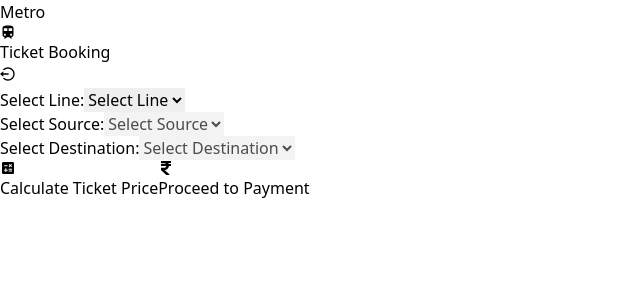
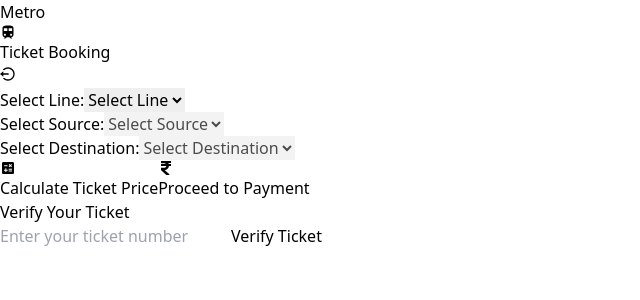
Before and after one commit to CodeWithFarhaan/MetroApp, a React (Vite) app in the folder frontend/: page / in a window 1280 px wide. Shown: the top 300 px of the page, without its empty margins (0-640 px from the left). Built offline with nearby package versions, Linux system fonts and the light colour scheme; sample sign-in values are in the browser's storage.

Commit message:
added verify ticket

```diff
--- a/frontend/src/api.js
+++ b/frontend/src/api.js
@@ -29,3 +29,10 @@
         Authorization: `Bearer ${localStorage.getItem('token')}`
     }
 });
+
+export const verifyTicketToken = (ticketToken) => api.post('/verify-ticket-token',{ticketToken},{
+    headers:{
+        'Content-Type':'application/json',
+        Authorization: `Bearer ${localStorage.getItem('token')}`
+    }
+});
--- a/frontend/src/components/Dashboard.jsx
+++ b/frontend/src/components/Dashboard.jsx
@@ -1,5 +1,5 @@
 import React, { useState, useEffect } from "react";
-import { initiatePayment } from "../api.js"; // API call
+import { initiatePayment, verifyTicketToken } from "../api.js"; // API call
 import Logout from "./Logout.jsx";
 import { IoMdTrain } from "react-icons/io";
 import { MdCalculate } from "react-icons/md";
@@ -32,14 +32,23 @@
   const [destination, setDestination] = useState("");
   const [price, setPrice] = useState(0);
   const [stations, setStations] = useState([]);
+  const [ticketToken, setTicketToken] = useState(
+    localStorage.getItem("ticketToken") || ""
+  );
+  const [ticket, setTicket] = useState(null);
   const [error, setError] = useState("");
   const [success, setSuccess] = useState("");
   const token = localStorage.getItem("token");
 
+  if (!token) {
+    window.location.href = "/login";
+  }
+
   useEffect(() => {
-    if (!token) {
-      window.location.href = "/login";
-    }
+    setTicketToken("");
+  }, []);
+
+  useEffect(() => {
     if (selectedLine) {
       const lineData = metroData.find((line) => line.line === selectedLine);
       setStations(lineData ? lineData.stations : []);
@@ -68,20 +77,46 @@
 
   const handlePayment = async () => {
     if (!source || !destination || price === 0) {
-      setError("Complete all fields and calculate the price before proceeding.");
+      setError(
+        "Complete all fields and calculate the price before proceeding."
+      );
       return;
     }
 
-    setError("");  // Reset error state before processing payment
+    setError(""); // Reset error state before processing payment
     setSuccess(""); // Reset success state
 
     try {
       const paymentData = { source, destination, price };
       const response = await initiatePayment(paymentData);
       console.log(response);
-      setSuccess(`Payment successful! Ticket Token: ${response.data.ticket.token}`);
+      setSuccess(
+        `Payment successful! Ticket Token: ${response.data.ticket.token}`
+      );
     } catch (err) {
       setError("An error occurred during payment. Please try again.");
+      console.error(err);
+    }
+  };
+
+  const handleVerifyTicket = async () => {
+    const tokenToVerify = ticketToken || localStorage.getItem("ticketToken");
+    if (!tokenToVerify) {
+      setError("Please enter valid ticket token");
+      return;
+    }
+    try {
+      const response = await verifyTicketToken(tokenToVerify);
+      if (response.data.success) {
+        setTicket(response.data.ticket);
+        setError("");
+        setSuccess("Ticket Verified Successfully");
+      } else {
+        setError("Ticket Not Found");
+        setTicket(null);
+      }
+    } catch (err) {
+      setError("An error occurred during ticket verification");
       console.error(err);
     }
   };
@@ -172,6 +207,46 @@
 
         {error && <p className="mt-4 text-red-500">{error}</p>}
         {success && <p className="mt-4 text-green-500">{success}</p>}
+        <div>
+          <h1 className="text-2xl font-semibold text-gray-800 mb-4">
+            Verify Your Ticket
+          </h1>
+          <div className="space-y-4">
+            <input
+              type="text"
+              value={ticketToken}
+              onChange={(e) => setTicketToken(e.target.value)}
+              className="w-full p-3 border border-gray-300 rounded-md shadow-sm focus:outline-none focus:ring-2 focus:ring-blue-500"
+              placeholder="Enter your ticket number"
+            />
+            <button
+              onClick={handleVerifyTicket}
+              className="w-full py-3 bg-blue-600 text-white rounded-md hover:bg-blue-700 focus:outline-none focus:ring-2 focus:ring-blue-500 transition duration-200"
+            >
+              Verify Ticket
+            </button>
+          </div>
+          {ticket && (
+            <div className="mt-6 p-6 bg-gray-100 border border-gray-300 rounded-lg shadow-sm space-y-4">
+              <p className="text-gray-700">
+                <strong>Source:</strong> {ticket.source}
+              </p>
+              <p className="text-gray-700">
+                <strong>Destination:</strong> {ticket.destination}
+              </p>
+              <p className="text-gray-700">
+                <strong>Price:</strong> ₹{ticket.price}
+              </p>
+              <p className="text-gray-700">
+                <strong>Issued At:</strong>{" "}
+                {new Date(ticket.issuedAt).toLocaleString()}
+              </p>
+              <p className="text-gray-700">
+                <strong>Status:</strong> {ticket.status}
+              </p>
+            </div>
+          )}
+        </div>
       </div>
     </>
   );
```
Also changed, not shown: 2 other files (tests, documents, lock files or other folders).
